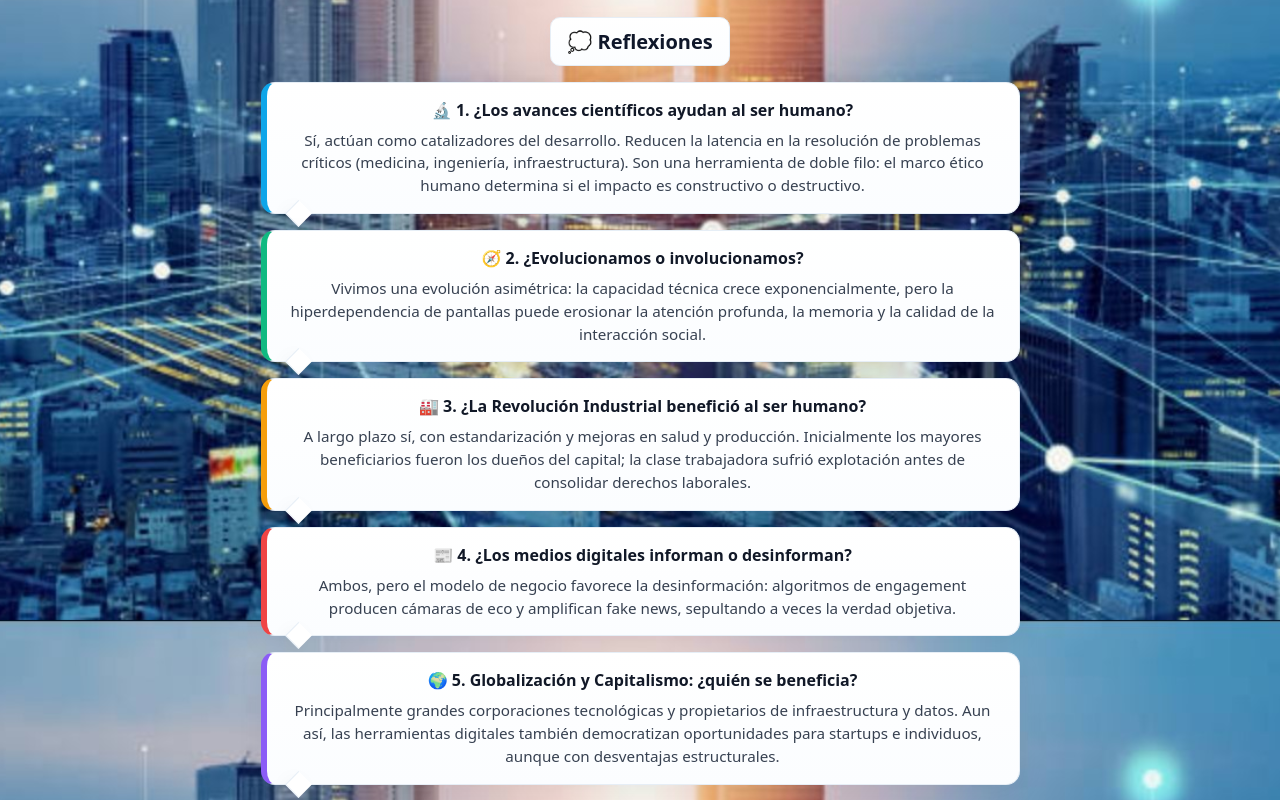
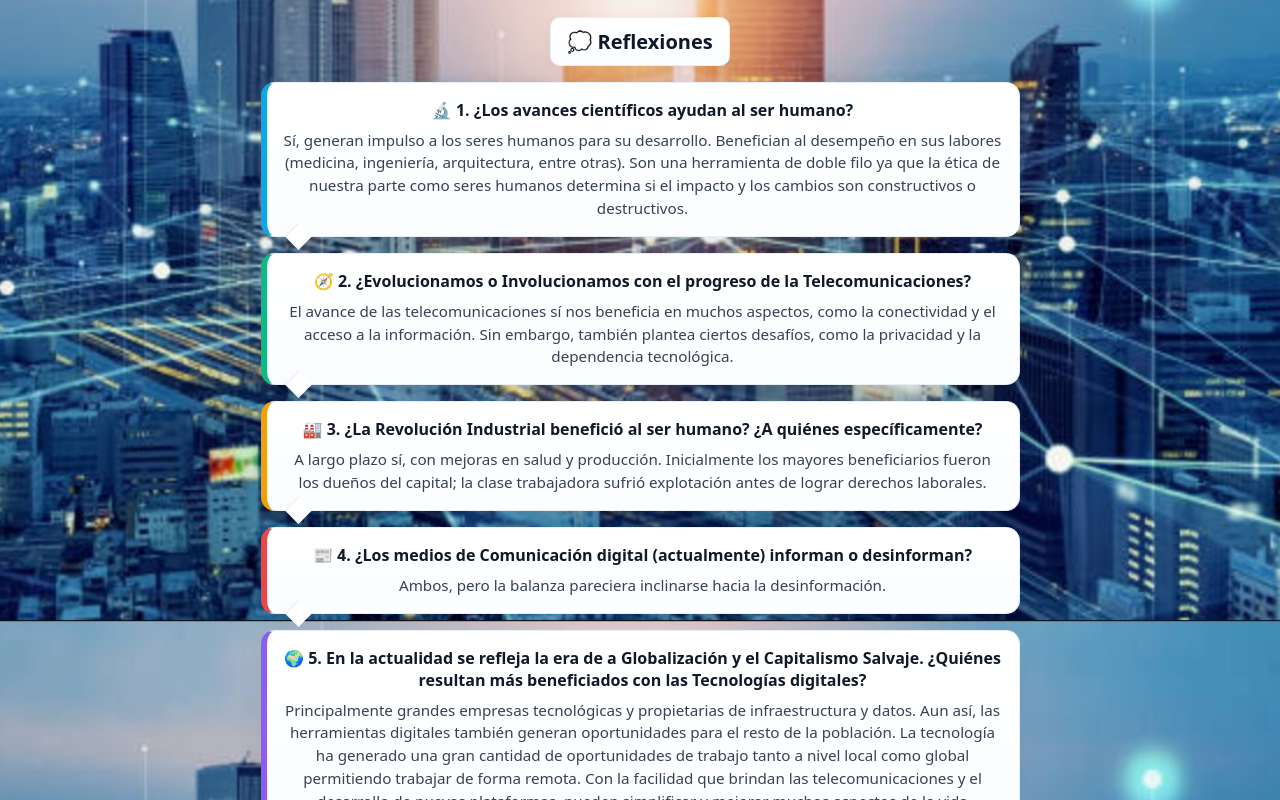
Before and after one commit to yirman/telecom-info-js, a Next.js app: page / in a window 1280 px wide. Shown: the part 2580-3380 px from the top of the page. Built offline with nearby package versions, Linux system fonts and the light colour scheme.

Commit message:
fixing bubble content

```diff
--- a/pages/index.js
+++ b/pages/index.js
@@ -291,27 +291,27 @@ export default function Home() {
           <div className="bubbles">
             <article className="bubble">
               <h4>🔬 1. ¿Los avances científicos ayudan al ser humano?</h4>
-              <p>Sí, actúan como catalizadores del desarrollo. Reducen la latencia en la resolución de problemas críticos (medicina, ingeniería, infraestructura). Son una herramienta de doble filo: el marco ético humano determina si el impacto es constructivo o destructivo.</p>
+              <p>Sí, generan impulso a los seres humanos para su desarrollo. Benefician al desempeño en sus labores (medicina, ingeniería, arquitectura, entre otras). Son una herramienta de doble filo ya que la ética de nuestra parte como seres humanos determina si el impacto y los cambios son constructivos o destructivos.</p>
             </article>
 
             <article className="bubble">
-              <h4>🧭 2. ¿Evolucionamos o involucionamos?</h4>
-              <p>Vivimos una evolución asimétrica: la capacidad técnica crece exponencialmente, pero la hiperdependencia de pantallas puede erosionar la atención profunda, la memoria y la calidad de la interacción social.</p>
+              <h4>🧭 2. ¿Evolucionamos o Involucionamos con el progreso de la Telecomunicaciones?</h4>
+              <p>El avance de las telecomunicaciones sí nos beneficia en muchos aspectos, como la conectividad y el acceso a la información. Sin embargo, también plantea ciertos desafíos, como la privacidad y la dependencia tecnológica.</p>
             </article>
 
             <article className="bubble">
-              <h4>🏭 3. ¿La Revolución Industrial benefició al ser humano?</h4>
-              <p>A largo plazo sí, con estandarización y mejoras en salud y producción. Inicialmente los mayores beneficiarios fueron los dueños del capital; la clase trabajadora sufrió explotación antes de consolidar derechos laborales.</p>
+              <h4>🏭 3. ¿La Revolución Industrial benefició al ser humano? ¿A quiénes específicamente?</h4>
+              <p>A largo plazo sí, con mejoras en salud y producción. Inicialmente los mayores beneficiarios fueron los dueños del capital; la clase trabajadora sufrió explotación antes de lograr derechos laborales.</p>
             </article>
 
             <article className="bubble">
-              <h4>📰 4. ¿Los medios digitales informan o desinforman?</h4>
-              <p>Ambos, pero el modelo de negocio favorece la desinformación: algoritmos de engagement producen cámaras de eco y amplifican fake news, sepultando a veces la verdad objetiva.</p>
+              <h4>📰 4. ¿Los medios de Comunicación digital (actualmente) informan o desinforman?</h4>
+              <p>Ambos, pero la balanza pareciera inclinarse hacia la desinformación.</p>
             </article>
 
             <article className="bubble">
-              <h4>🌍 5. Globalización y Capitalismo: ¿quién se beneficia?</h4>
-              <p>Principalmente grandes corporaciones tecnológicas y propietarios de infraestructura y datos. Aun así, las herramientas digitales también democratizan oportunidades para startups e individuos, aunque con desventajas estructurales.</p>
+              <h4>🌍 5. En la actualidad se refleja la era de a Globalización y el Capitalismo Salvaje. ¿Quiénes resultan más beneficiados con las Tecnologías digitales?</h4>
+              <p>Principalmente grandes empresas tecnológicas y propietarias de infraestructura y datos. Aun así, las herramientas digitales también generan oportunidades para el resto de la población. La tecnología ha generado una gran cantidad de oportunidades de trabajo tanto a nivel local como global permitiendo trabajar de forma remota. Con la facilidad que brindan las telecomunicaciones y el desarrollo de nuevas plataformas, pueden simplificar y mejorar muchos aspectos de la vida cotidiana.</p>
             </article>
           </div>
         </section>
```
